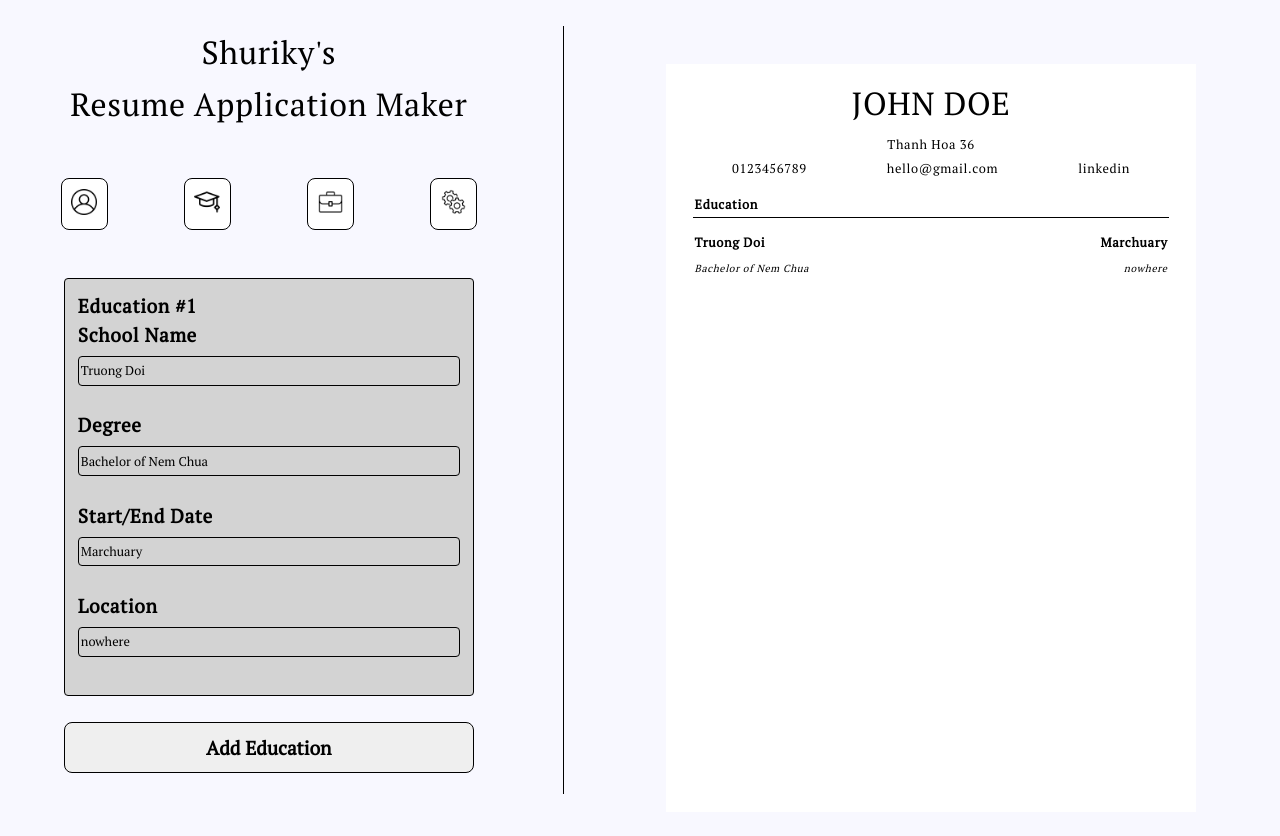
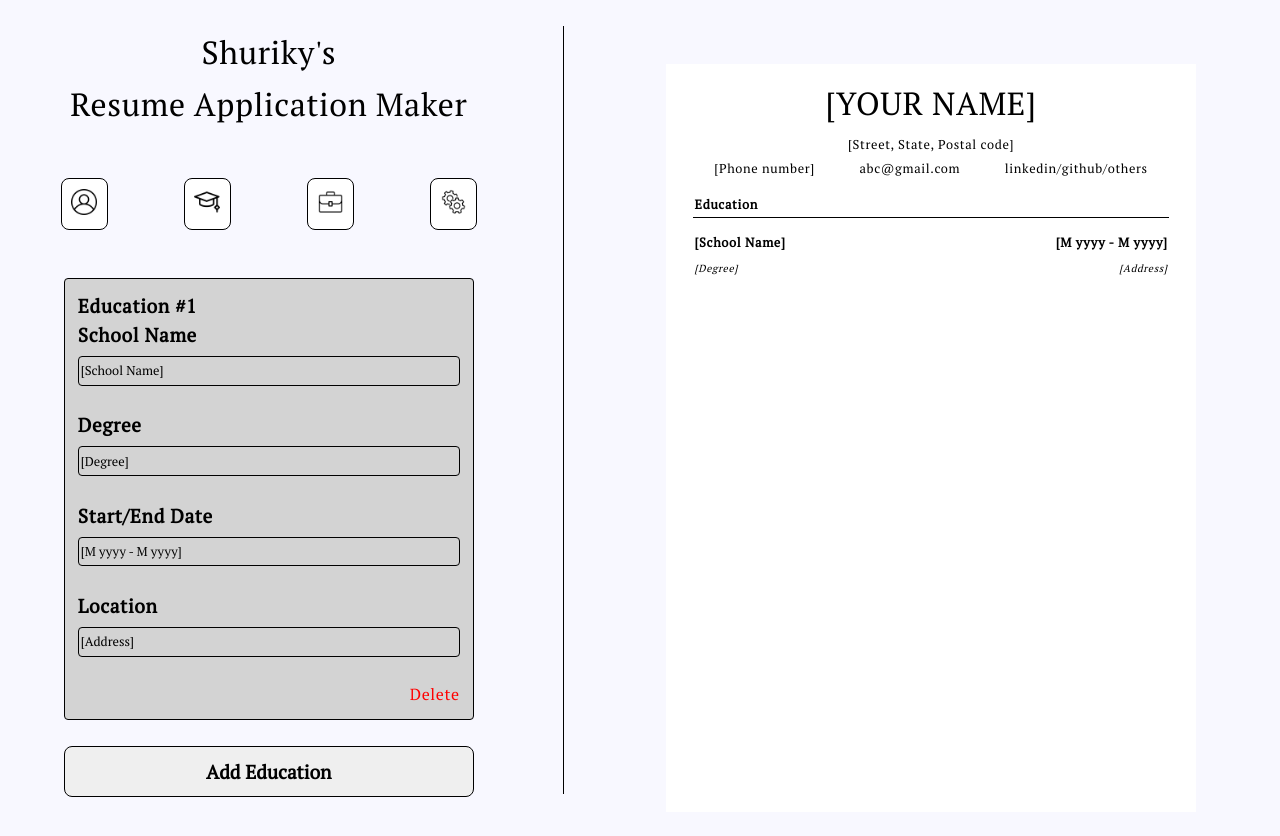
Before and after one commit to Shuriky/odin-cv-application, a React (Vite) app in the folder repo/: page / in a window 1280 px wide. Both pictures are taken after a click on the button 207 px from the left and 204 px from the top of the page. Shown: the top 836 px of the page. Built offline with nearby package versions, Linux system fonts and the light colour scheme.

Commit message:
add delete button for each component

```diff
--- a/repo/src/App.jsx
+++ b/repo/src/App.jsx
@@ -6,14 +6,14 @@ import React, { useState } from "react";
 export default function App() {
     const [formData, setFormData] = useState({
         personal: {
-            name: "John Doe",
-            address: "Thanh Hoa 36",
-            contactNumber: "0123456789",
-            email: "hello@gmail.com",
-            externalLinks: "linkedin",
+            name: "[Your Name]",
+            address: "[Street, State, Postal code]",
+            contactNumber: "[Phone number]",
+            email: "abc@gmail.com",
+            externalLinks: "linkedin/github/others",
         },
         education: [
-            { schoolName: "Truong Doi", degree: "Bachelor of Nem Chua", date: "Marchuary", location: "nowhere" }, // Initial empty education object
+            { schoolName: "[School Name]", degree: "[Degree]", date: "[M yyyy - M yyyy]", location: "[Address]" },
         ],
     });
 
--- a/repo/src/document-components/Document.jsx
+++ b/repo/src/document-components/Document.jsx
@@ -9,15 +9,16 @@ function PersonalInfoDisplay({ formData, setFormData }) {
             <div id="contactInfo">
                 <p style={{ display: contactDisplay }}>{formData.personal.contactNumber}</p>
                 <p style={{ display: emailDisplay }}>{formData.personal.email}</p>
-                <p style={{ display: linkDisplay }}>{formData.personal.externalLinks}</p>
+                <p style={{ display: linkDisplay,  textAlign: "end" }}>{formData.personal.externalLinks}</p>
             </div>
         </div>
     );
 }
 
 function EducationDisplay({ formData, setFormData }) {
+    let educationDisplay = formData.education.length ? "block" : "none";
     return (
-        <div class="sectionDisplay" id="educationDisplay">
+        <div class="sectionDisplay" id="educationDisplay" style={{ display: educationDisplay }}>
             <h2>Education</h2>
             <div class="horizontalLine"></div>
             {formData.education.length === 0 ? (
--- a/repo/src/form-components/Education.jsx
+++ b/repo/src/form-components/Education.jsx
@@ -15,6 +15,15 @@ function EducationComponent({ index, formData, setFormData }) {
             ),
         }));
     };
+
+    // Handle Delete Education
+    const handleDelete = (index) => {
+        setFormData((prev) => ({
+            ...prev,
+            education: prev.education.filter((_, i) => i !== index), // Remove education at index
+        }));
+    };
+
 
     // Ensure formData.education[index] exists to avoid undefined errors
     const education = formData.education[index] || { schoolName: "", degree: "", date: "", location: "" };
@@ -54,6 +63,9 @@ function EducationComponent({ index, formData, setFormData }) {
                     onChange={(e) => handleChange(e, index)} // Call handleChange here
                 />
             </div>
+            <div onClick={() => handleDelete(index)} className="deleteButton">
+                Delete
+            </div>
         </div>
     );
 }
@@ -64,7 +76,7 @@ export default function Education({ formData, setFormData }) {
             ...formData,
             education: [
                 ...formData.education,
-                { schoolName: "Truong Doi", degree: "Bachelor of Nem Chua", date: "Marchuary", location: "nowhere" }, // Add an empty form for a new education entry
+                { schoolName: "[School Name]", degree: "[Degree]", date: "[M yyyy - M yyyy]", location: "[Address]" }, // Add new entry
             ],
         });
     };
--- a/repo/src/index.css
+++ b/repo/src/index.css
@@ -201,7 +201,7 @@ p {
   display: flex;
   flex-direction: row;
   justify-content: space-between;
-
+  margin-bottom: 1vw;
 }
 
 .smallComponent {
@@ -233,3 +233,9 @@ h2 {
   margin-right: 0.1vw;
   margin-bottom: 1vw;
 }
+
+.deleteButton {
+  color: red;
+  cursor: pointer;
+  text-align: end;
+}
```
